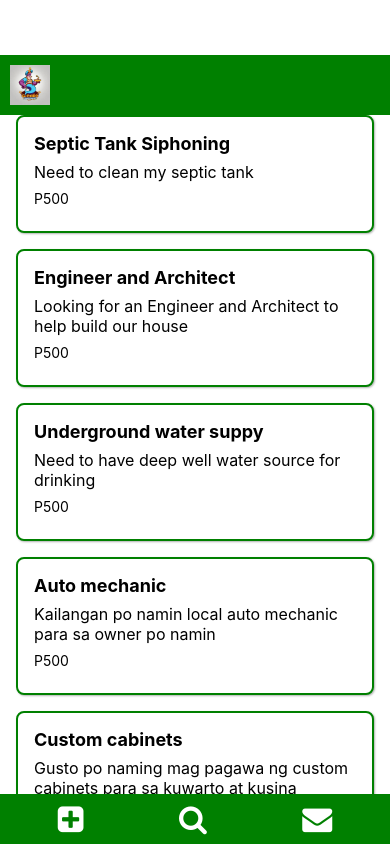
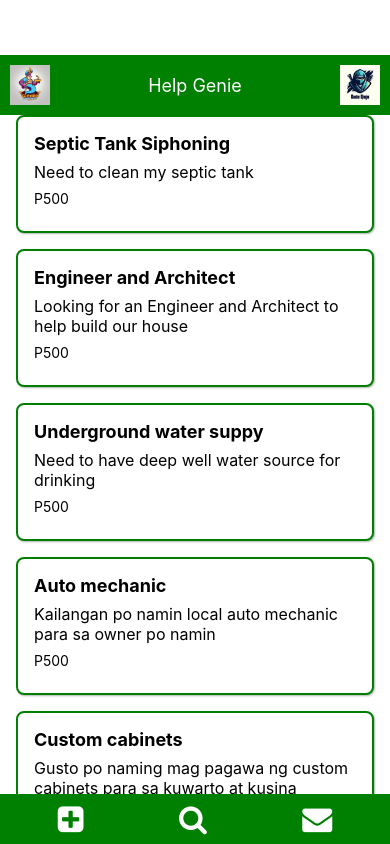
Before and after one commit to jaypersanchez/helpgenie-mobile, a React Native app: screen / in a window 390 px wide. Built offline with nearby package versions, Linux system fonts and the light colour scheme.

Commit message:
styling header bar

```diff
--- a/components/HeaderBar.js
+++ b/components/HeaderBar.js
@@ -4,11 +4,15 @@ import { View, Text, StyleSheet, Image } from 'react-native';
 const HeaderBar = () => {
   return (
     <View style={styles.header}>
-        <Image
+      <Image
         source={require('../assets/HelpGenie_Logo2.png')} // Adjust the path as needed
-        style={styles.icon}
+        style={styles.rightIcon}
       />
-
+        <Text style={styles.headerText}>Help Genie</Text>
+      <Image
+        source={require('../assets/code_ninja.jpeg')} // Adjust the path as needed
+        style={styles.rightIcon}
+      />
     </View>
   );
 };
@@ -21,7 +25,7 @@ const styles = StyleSheet.create({
     alignItems: 'center',
     marginTop: 55, // Adjusted margin to avoid overlapping with system indicators
     flexDirection: 'row',
-    justifyContent: 'flex-start'
+    justifyContent: 'space-between', // Updated to space-between
   },
   headerText: {
     color: 'white',
@@ -32,6 +36,11 @@ const styles = StyleSheet.create({
     height: 40,
     marginRight: 10, // Margin between icon and text
   },
+  rightIcon: {
+    width: 40,
+    height: 40,
+
+  },
 });
 
 export default HeaderBar;
```
Also changed, not shown: assets/code_ninja.jpeg (added).
